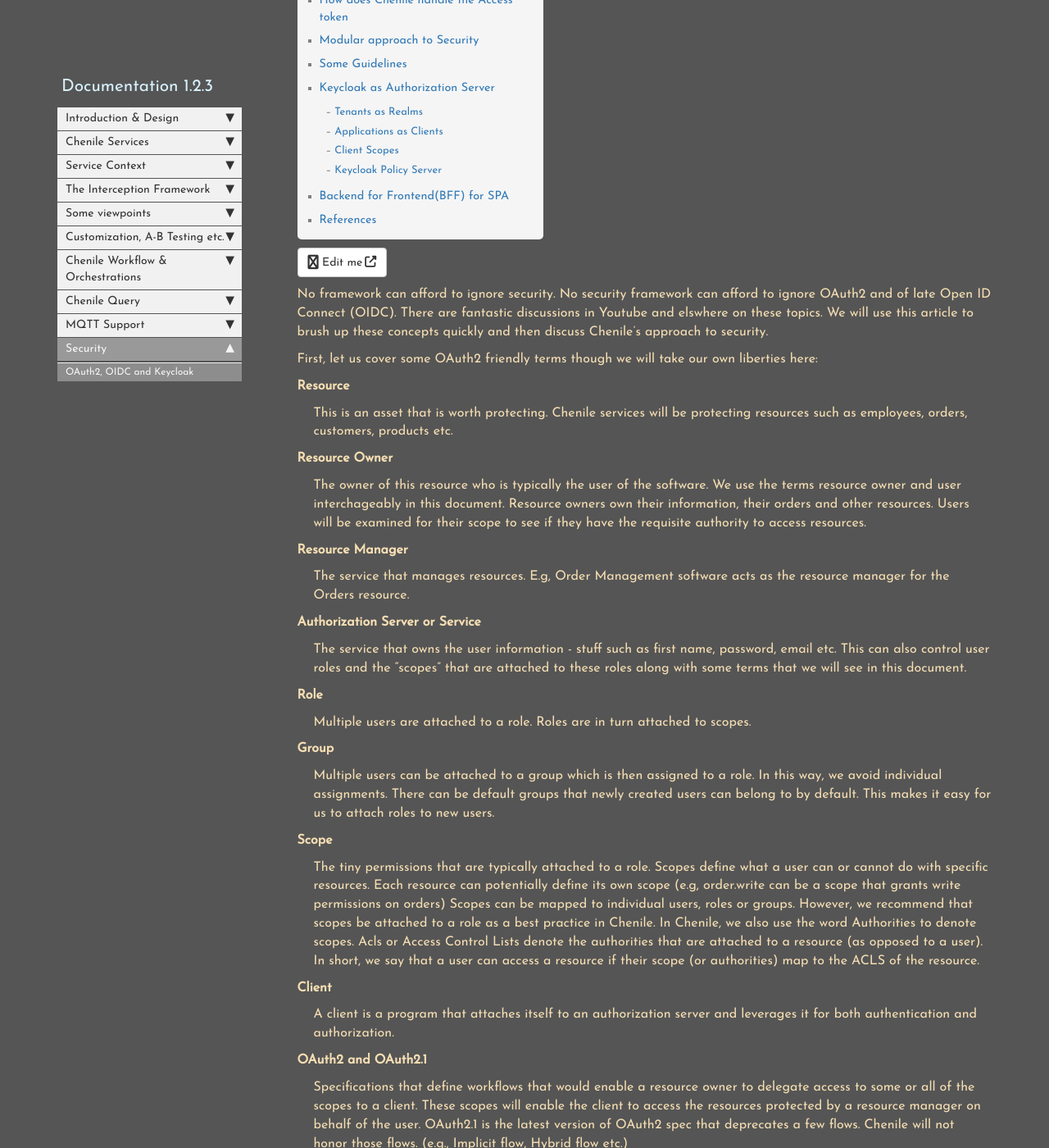
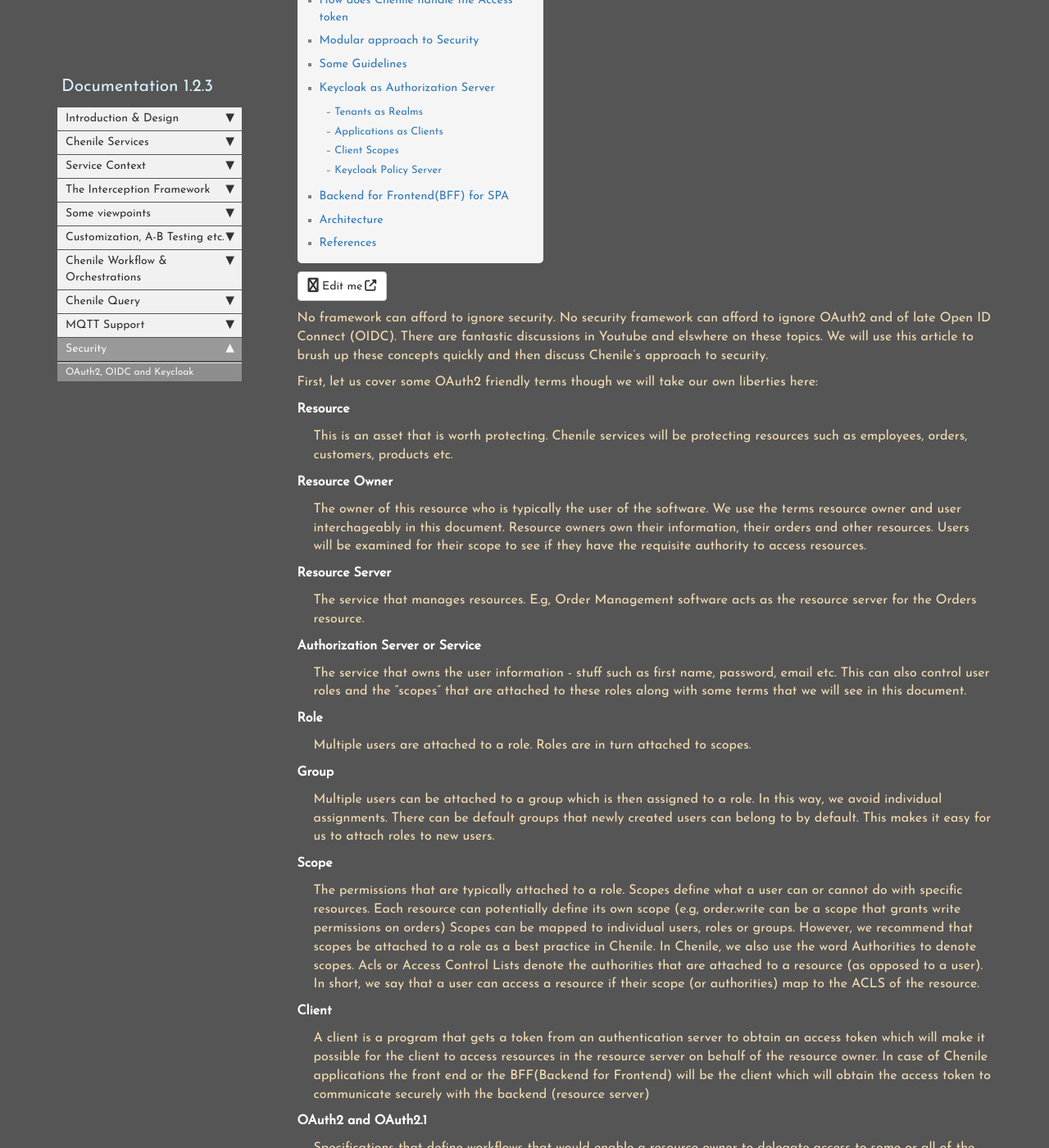
Before and after one commit to rajakolluru/cheniledocs.github.io, a Jekyll site: the page built from pages/chenile/oauth2.md, in a window 1280 px wide and 1400 px high, scrolled down 238 px. Shown: the whole window at 82% size. Built offline with Jekyll 4.4.1, drawn with Linux system fonts in a browser that asks for light colours; comment, search, counter and statistics services are not loaded; some of the changed text lies outside the part shown.

Commit message:
content update

```diff
--- a/css/theme-dark.css
+++ b/css/theme-dark.css
@@ -37,7 +37,7 @@
 }
 
 h1 { color: #ffffed;}
-h2 {color: white;}
+h2, dt {color: white;}
 h3 {color: #d0d0d0; }
 h4 {color: #d8f2ff; }
 
--- a/pages/chenile/oauth2.md
+++ b/pages/chenile/oauth2.md
@@ -17,8 +17,8 @@
 Resource Owner
 : The owner of this resource who is typically the user of the software. We use the terms resource owner and user interchageably in this document.  Resource owners own their information, their orders and other resources. Users will be examined for their scope to see if they have the requisite authority to access resources.
 
-Resource Manager
-: The service that manages resources. E.g, Order Management software acts as the resource manager for the Orders resource.
+Resource Server
+: The service that manages resources. E.g, Order Management software acts as the resource server for the Orders resource.
 
 Authorization Server or Service
 : The service that owns the user information - stuff such as first name, password, email etc. This can also control user roles and the "scopes" that are attached to these roles along with some terms that we will see in this document.
@@ -30,10 +30,10 @@
 : Multiple users can be attached to a group which is then assigned to a role. In this way, we avoid individual assignments. There can be default groups that newly created users can belong to by default. This makes it easy for us to attach roles to new users.
 
 Scope
-: The tiny permissions that are typically attached to a role. Scopes define what a user can or cannot do with specific resources. Each resource can potentially define its own scope (e.g, order.write can be a scope that grants write permissions on orders)  Scopes can be mapped to individual users, roles or groups. However, we recommend that scopes be attached to a role as a best practice in Chenile. In Chenile, we also use the word Authorities to denote scopes. Acls or Access Control Lists denote the authorities that are attached to a resource (as opposed to a user). In short, we say that a user can access a resource if their scope (or authorities) map to the ACLS of the resource.
+: The permissions that are typically attached to a role. Scopes define what a user can or cannot do with specific resources. Each resource can potentially define its own scope (e.g, order.write can be a scope that grants write permissions on orders)  Scopes can be mapped to individual users, roles or groups. However, we recommend that scopes be attached to a role as a best practice in Chenile. In Chenile, we also use the word Authorities to denote scopes. Acls or Access Control Lists denote the authorities that are attached to a resource (as opposed to a user). In short, we say that a user can access a resource if their scope (or authorities) map to the ACLS of the resource.
 
 Client
-: A client is a program that attaches itself to an authorization server and leverages it for both authentication and authorization.
+: A client is a program that gets a token from an authentication server to obtain an access token which will make it possible for the client to access resources in the resource server on behalf of the resource owner. In case of Chenile applications the front end or the BFF(Backend for Frontend) will be the client which will obtain the access token to communicate securely with the backend (resource server)
 
 OAuth2 and OAuth2.1
 : Specifications that define workflows that would enable a resource owner to delegate access to some or all of the scopes to a client. These scopes will enable the client to access the resources protected by a resource manager on behalf of the user. OAuth2.1 is the latest version of OAuth2 spec that deprecates a few flows. Chenile will not honor those flows. (e.g., Implicit flow, Hybrid flow etc.)
@@ -42,12 +42,12 @@
 : Open ID connect is a protocol built on top of OAuth2 that includes authentication in addition to Authorization.
 
 Access Token (aka JWT or JSON Web Token)
-: A JWT is a signed bearer key that allows a client to access specific resources that belong to a resouce owner and which are controlled by the resouce manager. These resources can be only be accessed in accordance with the scopes that are granted to the client by the resource owner.
+: A JWT is a signed bearer key that allows a client to access specific resources that belong to a resouce owner and which are controlled by the resouce server. These resources can be only be accessed in accordance with the scopes that are granted to the client by the resource owner.
 
 ## How does Chenile handle the Access token
-It must be remembered that OAuth2 is a **delegation** flow. This means that _resource owners_ can delegate some of their _scopes_ to the _client_ application. However, when we write services we are expecting them to be more than clients with delegated access by the resource owners. Chenile Services are expected to be resource managers as well. Hence it is important to know all the scopes that a user possesses rather than just knowing what the user has delegated. So we don't treat the Access token as a delegation token. We treat it as an identity token that contains _all_ the scopes owned by the user. This is an important distinction.
+It must be remembered that OAuth2 is a **delegation** flow. This means that _resource owners_ can delegate some of their _scopes_ to the _client_ application. However, when we write services we are expecting them to be more than clients with delegated access by the resource owners. Chenile Services are expected to be resource servers as well. Hence it is important to know all the scopes that a user possesses rather than just knowing what the user has delegated.  We treat the access token as a full scope token that contains _all_ the scopes owned by the user (resource owner). This is an important distinction.
 
-Every Chenile service call must have an authorization token. Without authorization tokens, the requests will be denied. If the HTTP Accept header is HTML (i.e. the call came from a browser) then a 302 (Redirection) HTTP status code is sent to redirect the user to an authorization server. The authorization server accepts User ID and password from the user in a HTML form. It might even do things like Two Factor Authorization or can delegated authentication to an Open ID provider. If the user successfully signs in, then the authorization server will redirect the user back to the service with an authorization code which will be exchanged for an access token. Please see the OAuth2 documentation [^1]. We have too many videos on the subject as well [^2]. There is an excellent article [^3] by Okta - the creators of Auth0 on the subject as well. Auth0 has some nice ebooks as well.
+Every Chenile service call must have an access token. Without access tokens, the requests will be denied. If the HTTP Accept header is HTML (i.e. the call came from a browser) then a 302 (Redirection) HTTP status code is sent to redirect the user to an authorization server. The authorization server accepts User ID and password from the user in a HTML form. It might even do things like Two Factor Authorization or can delegated authentication to an Open ID provider. If the user successfully signs in, then the authorization server will redirect the user back to the service with an authorization code which will be exchanged for an access token. Please see the OAuth2 documentation [^1]. We have too many videos on the subject as well [^2]. There is an excellent article [^3] by Okta - the creators of Auth0 on the subject as well. Auth0 has some nice ebooks as well.
 
 ## Modular approach to Security
 Chenile is obsessed with modularization. We think of security as a feature that can be turned on and off by the inclusion of suitable modules and interceptors. In the absence of these modules, security must not be there. Accordingly, we have a couple of modules for security called "chenile-security" and "security-interceptor". chenile-security defines basic security contracts whilst the interceptor module builds on top of them to construct a Security interceptor that implements authorization.
@@ -83,6 +83,21 @@
 ## Backend for Frontend(BFF) for SPA
 BFF is a recommended practice for Single Page Applications(SPA). Please see this video[^4] for instance. In this video, [Dr.Phillippe de Ryck](https://pragmaticwebsecurity.com/about) talks about some best practices of securing the front end with BFF. Chenile uses Spring security to use sessions in lieu of access tokens to secure the backend from XSS[^5] attacks. This does mean that HTTP sessions need to be persisted for maximum scalability. Stateless applications are recommended with persistent user sessions. Alternately, we can use Session based affinity to direct the browser to the same application.
 
+Keeping security in mind, we will discuss the architecture of a Chenile secured application.
+
+## Architecture
+[![Application Architecture](/images/chenile/chenile-security.png)](/images/chenile/chenile-security.png)
+
+The application architecture is shown above. The chief components are explained here. At startup, the BFF enrolls itself as a client to the authorization server and obtains a client secret.
+
+The user's browser accesses the front end application that is hosted in the assets folder via a reverse proxy. The reverse proxy provides a common entry point to both the APIs and assets.
+The APIs are accessed via a BFF (Backend for front end).
+
+Upon first request, the BFF deflects the browser (via a 302 Redirection) to the authorization server. The authorization server validates the user's credentials and generates an authorization code. It then returns a response to the browser and automatically submits the authorization code to the BFF. The BFF uses the authorization code to obtain an access token which it stores in the session. It returns the session ID as a secure cookie back to the browser.
+
+From then on, the BFF interacts with the browser using the cookie. It uses the access token that is shared in the session to access the resource server (i.e servcices). The resource server can validate the token with the authorization server as required.
+
+
 
 ## References
 [^1]: [OAuth2 web site.](https://oauth.net/2/)
```
Also changed, not shown: other parts of pages/chenile/oauth2.md (+2 -2 lines), images/chenile/chenile-security.png (added).
